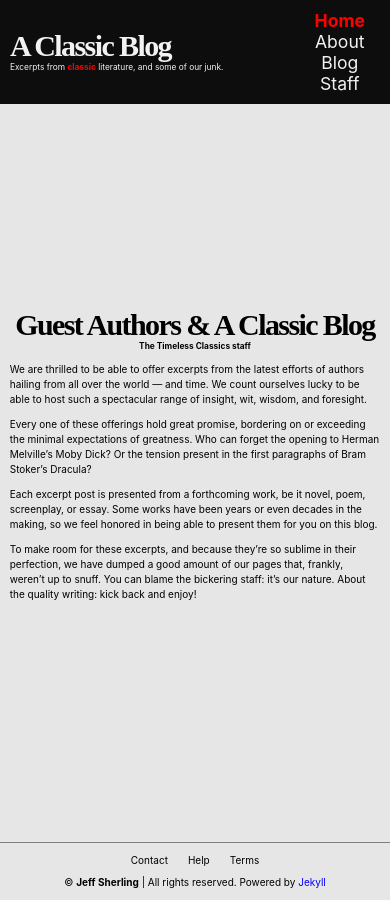
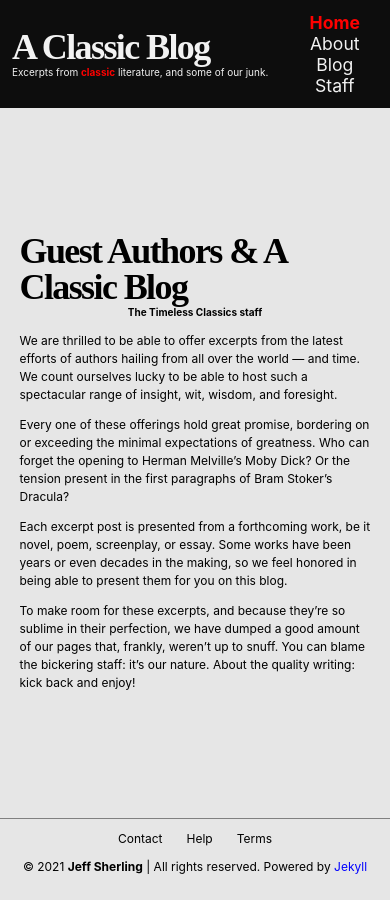
Before and after one commit to jsherling/classic-blog, a Jekyll site: the page built from index.md, in a window 390 px wide. Built offline with Jekyll 4.4.1, drawn with Linux system fonts in a browser that asks for light colours.

Commit message:
Update media queries: convert to mobile-first

```diff
--- a/_includes/footer.html
+++ b/_includes/footer.html
@@ -13,7 +13,17 @@
   </nav>
   <div class="copyright">
     <p class="center">
-      &copy; <b>Jeff Sherling</b> | All rights reserved. Powered by
+      &copy;
+      <span id="copyright-year">
+        <script>
+          document
+            .getElementById('copyright-year')
+            .appendChild(
+              document.createTextNode(new Date().getFullYear())
+            );
+        </script>
+      </span>
+      <b>Jeff Sherling</b> | All rights reserved. Powered by
       <a href="https://jekyllrb.com/">Jekyll</a>
     </p>
   </div>
--- a/_sass/style/_base.scss
+++ b/_sass/style/_base.scss
@@ -96,10 +96,10 @@ a:active {
 
 @media only screen and (max-width: 640px) {
   body {
-    max-width: 95vw;
-    width: 95vw;
-    font-size: 62.5%;
-    padding: 10rem 0 8rem 0;
+    max-width: 90vw;
+    width: 90vw;
+    font-size: 75%;
+    padding: 8rem 0 5rem 0;
   }
 
   .header--nav__menu {
@@ -110,12 +110,16 @@ a:active {
   .header--nav__menu:last-child {
     padding-right: inherit;
   }
+
+  .header--nav__menu-item {
+    font-size: 0.9rem;
+  }
 }
 
 @media only screen and (min-width: 641px) and (max-width: 1007px) {
   body {
     font-size: 75%;
-    padding: 12rem 0 10rem 0
+    padding: 8rem 0 6rem 0
   }
 }
 
--- a/_sass/style/_layout.scss
+++ b/_sass/style/_layout.scss
@@ -101,5 +101,5 @@ li.bullet + li.bullet {
 }
 
 .copyright {
-  padding-top: 1em;
+  padding: 1em 0;
 }
```
